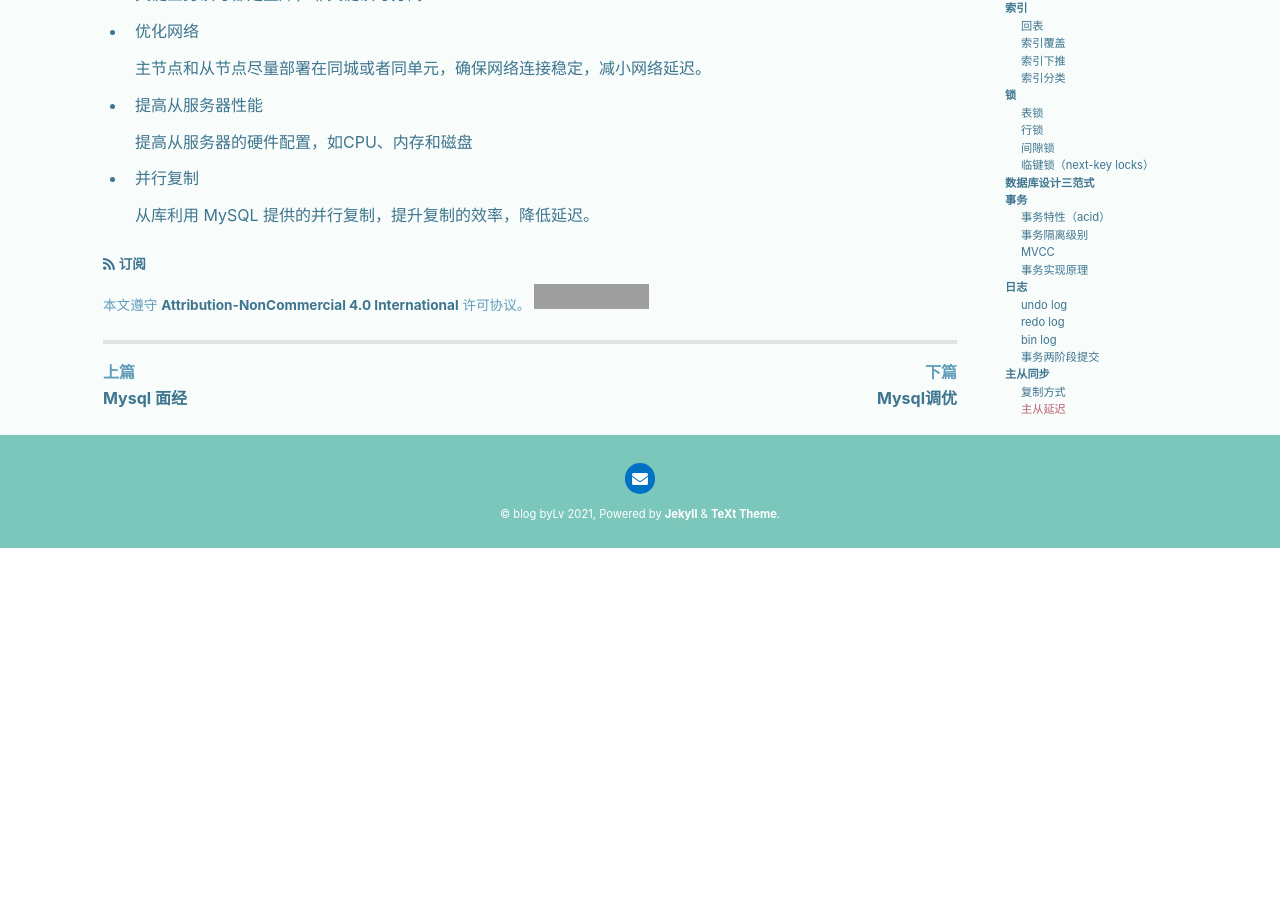
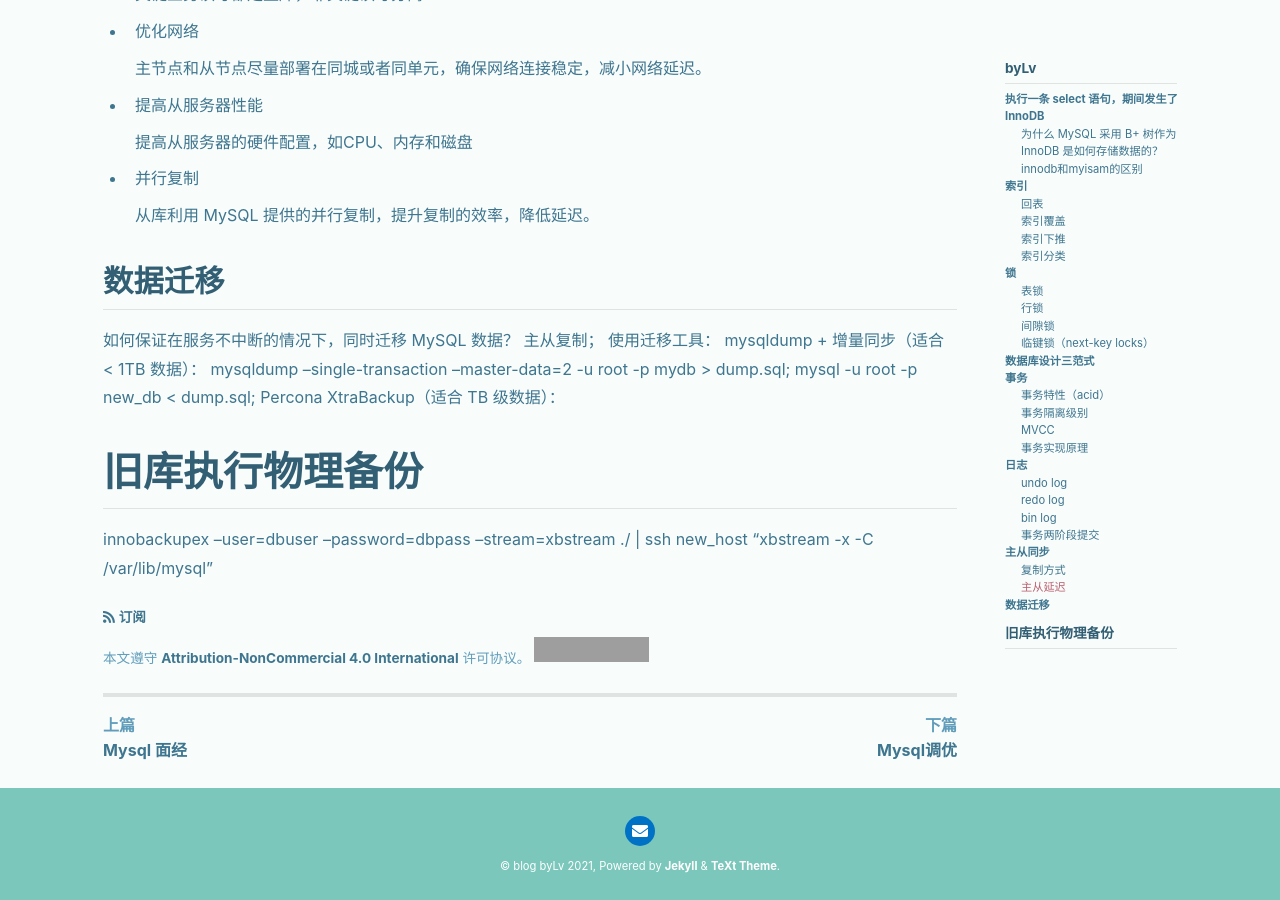
Before and after one commit to lvLiu-kun/lvLiu-kun.github.io, a Jekyll site: the page built from _posts/2024-07-23-MySQL.md, in a window 1280 px wide and 900 px high, scrolled down 6569 px. Built offline with Jekyll 4.4.1, drawn with Linux system fonts in a browser that asks for light colours; nearby versions of some CDN libraries; before the commit the page ends 7117 px from its top, so only the background shows below that; grey boxes are pictures that could not be loaded.

Commit message:
数据迁移

```diff
--- a/_posts/2024-07-23-MySQL.md
+++ b/_posts/2024-07-23-MySQL.md
@@ -241,3 +241,15 @@ bin log 不会记录 SELECT 和 SHOW 这类操作，因为这类操作对数据
 - 并行复制
 
   从库利用 MySQL 提供的并行复制，提升复制的效率，降低延迟。
+
+## 数据迁移
+
+如何保证在服务不中断的情况下，同时迁移 MySQL 数据？
+主从复制；
+使用迁移工具：
+mysqldump + 增量同步（适合 < 1TB 数据）：
+mysqldump --single-transaction --master-data=2 -u root -p mydb > dump.sql;
+mysql -u root -p new_db < dump.sql;
+Percona XtraBackup（适合 TB 级数据）：
+# 旧库执行物理备份
+innobackupex --user=dbuser --password=dbpass --stream=xbstream ./ | ssh new_host "xbstream -x -C /var/lib/mysql"
```
